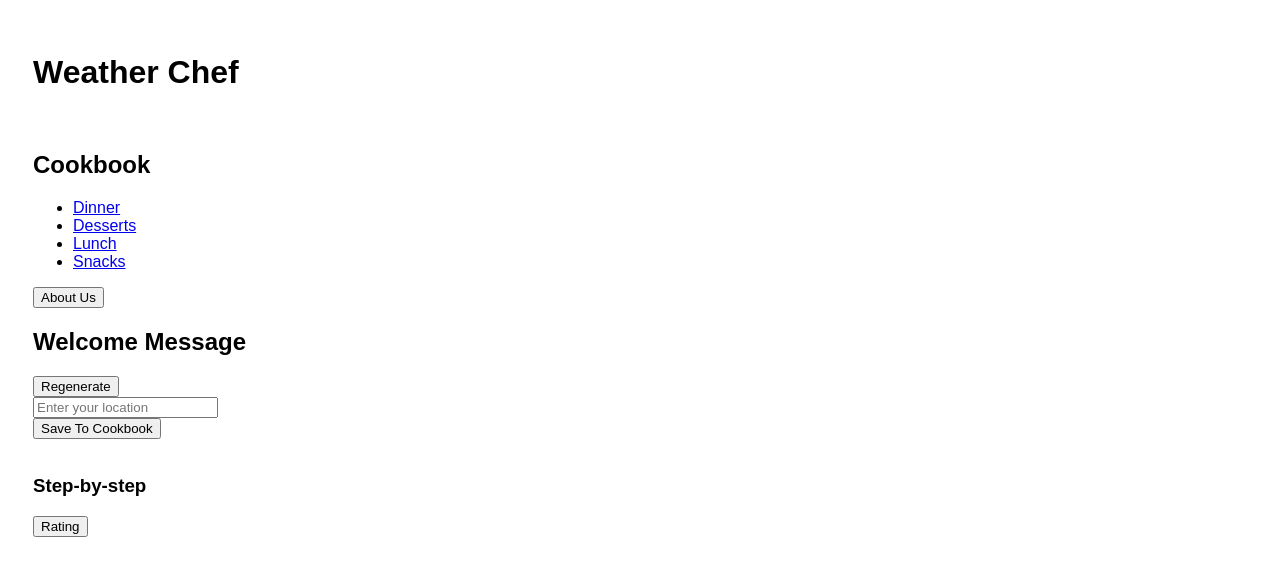
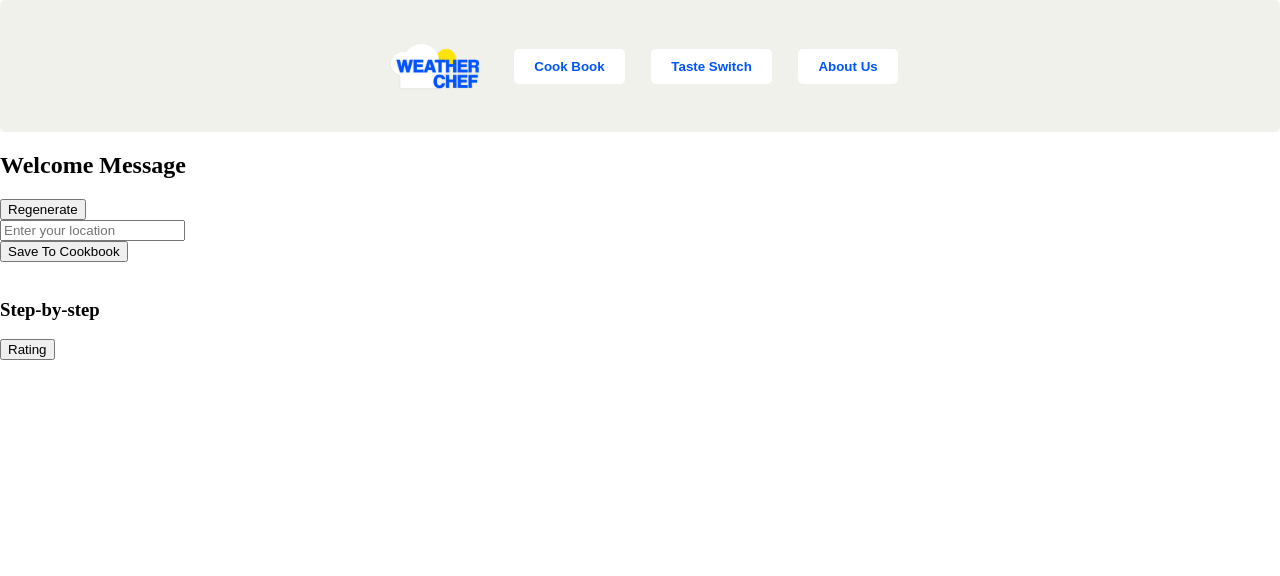
Before and after one commit to fredonyernesto/Group-3-Project, a plain HTML site: page index.html in a window 1280 px wide. Drawn offline with Linux system fonts and the light colour scheme; files whose address does not match are found by name.

Commit message:
initial css design of header

```diff
--- a/assets/style.css
+++ b/assets/style.css
@@ -1,6 +1,61 @@
 body {
-    background: white;
-    color: black;
-    padding: 25px;
-    font-family: sans-serif;
-  }
+  background-color: white;
+  margin: 0;
+  padding: 0;
+}
+header {
+  background-color: #f1f1ec;
+  border-radius: 5px;
+  width: 100%;
+  display: flex;
+  text-align: center;
+}
+
+#hero {
+  display: flex;
+  align-items: center;
+  justify-content: center;
+}
+
+#hero img,
+#hero button {
+  margin: 1em;
+}
+
+.recipe-categories {
+  position: relative;
+}
+
+#cookbook-list {
+  display: none;
+  position: absolute;
+  list-style-type: none;
+  padding: 0;
+}
+
+#cookbook-list li {
+  margin: 0;
+}
+
+#cook-book:hover #cookbook-list {
+  display: block;
+}
+
+header #Cook-Book,
+header #taste-switch,
+header #about-us {
+  margin: 1em;
+  font-weight: bolder;
+  background-color: white;
+  color: rgb(0, 84, 255);
+  border: none;
+  padding: 10px 20px;
+  border-radius: 5px;
+  cursor: pointer;
+}
+
+header #Cook-Book:hover,
+header #taste-switch:hover,
+header #about-us:hover {
+  box-shadow: 0 4px 4px rgba(0, 0, 0, 0.2);
+}
--- a/index.html
+++ b/index.html
@@ -8,17 +8,17 @@
   </head>
   <body>
     <header id="hero">
-      <h1>Weather Chef</h1>
-      <img src="" alt="">
+      <img src="assets/weathercheflogo1.1.png" alt="logo of weather chef" width="100px" height="100px">
       <section class="recipe-categories">
-        <h2>Cookbook</h2>
-          <ul>
+        <button id="Cook-Book">Cook Book</button>
+        <ul id="cookbook-list">
             <li><a href="#dinner">Dinner</a></li>
             <li><a href="#desserts">Desserts</a></li>
             <li><a href="#lunch">Lunch</a></li>
             <li><a href="#snacks">Snacks</a></li>
           </ul>
       </section>
+      <button id="taste-switch">Taste Switch</button>
       <button id="about-us">About Us</button>
     </header>
     <section id="">
```
Also changed, not shown: assets/weathercheflogo1.1.png (renamed from weathercheflogo1.1.png).
